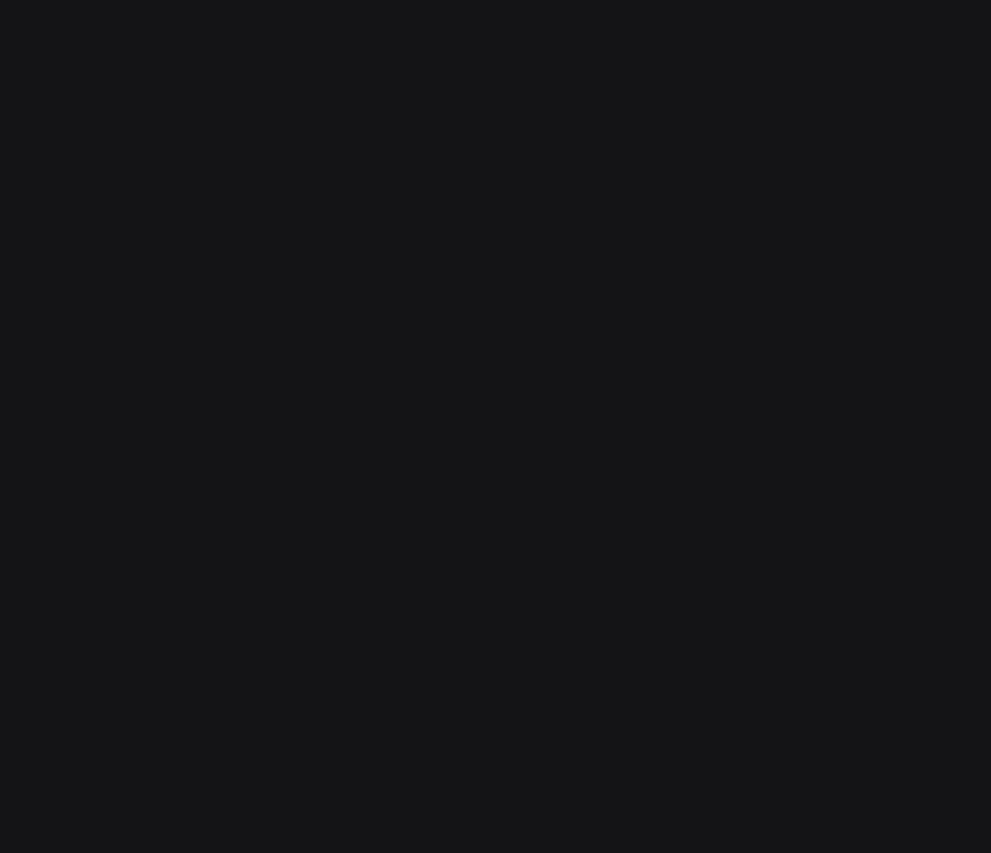
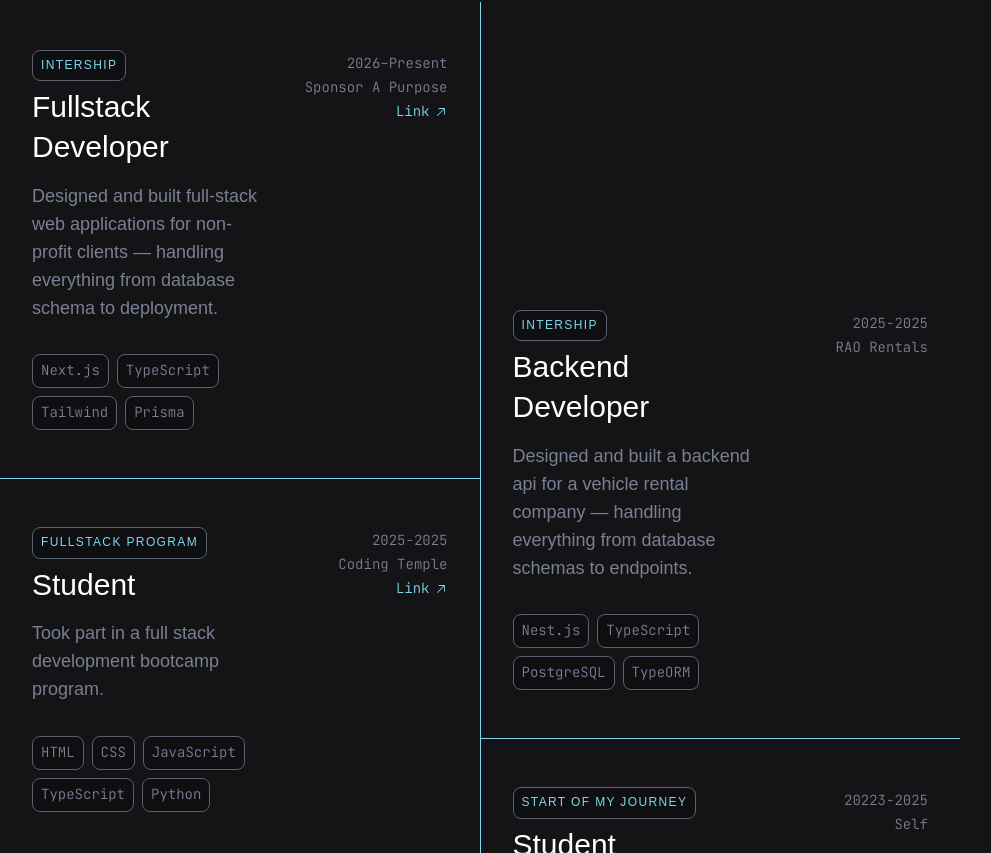
Before and after one commit to Cam96stanley/my-portfolio, a Next.js app: page /about in a window 1280 px wide. Shown: the part 1447-2300 px from the top of the page, without its empty margins (160-1151 px from the left). Before the commit the page ends 1186 px from the top, so only its background shows below. Built offline with nearby package versions, Linux system fonts and the light colour scheme; a web font is replaced by a local one.

Commit message:
feat: created timeline section on about page and ran lint

```diff
--- a/src/app/about/page.tsx
+++ b/src/app/about/page.tsx
@@ -1,26 +1,35 @@
+import {
+  ArrowRightIcon,
+  ArrowUpRightIcon,
+} from "@phosphor-icons/react/dist/ssr";
 import Image from "next/image";
 import Link from "next/link";
-import { ArrowUpRightIcon, ArrowRightIcon } from "@phosphor-icons/react/dist/ssr";
+import { timelineData } from "@/data/timelineData";
 import { Button } from "@/ui/primitives/Button";
 
 export default function About() {
+  const leftEntries = timelineData.filter((e) => e.side === "left");
+  const rightEntries = timelineData.filter((e) => e.side === "right");
+
   return (
     <div className="px-4 md:px-24 pb-24">
-            {/* Heading */}
+      {/* Hero */}
       <section className="mb-16 lg:mb-28">
         <p className="para-sm-upper-reg text-subtle mb-4">About</p>
         <p className="heading-3 md:heading-1">
-                    The person behind<br />
+          The person behind
+          <br />
           the{" "}
           <span className="para-mono-lg text-[28px] md:text-[48px] text-subtle">
-                        {"<"}<span className="text-sky">code</span>{">"}
+            {"<"}
+            <span className="text-sky">code</span>
+            {">"}
           </span>
         </p>
       </section>
 
-            {/* Article */}
       <section className="flex flex-col lg:flex-row gap-12 lg:gap-24 lg:px-16">
-                {/* Photo + stats + buttons — first on mobile, second on desktop */}
+        {/* Photo + stats + buttons */}
         <div className="flex flex-col rounded-xl order-1 lg:order-2 lg:w-[420px] shrink-0">
           <div className="relative w-full h-[280px] sm:h-[340px] lg:h-[368px]">
             <Image
@@ -33,16 +42,28 @@ export default function About() {
 
           <div className="border-t border-border flex items-start justify-between pt-6 pb-8 px-6 gap-4">
             <div className="flex flex-col gap-1.5">
-                            <p className="text-2xl lg:text-[28px] font-bold text-sky leading-normal">12+</p>
-                            <p className="para-sm-upper-reg text-[10px] text-subtle">Projects Live</p>
+              <p className="text-2xl lg:text-[28px] font-bold text-sky leading-normal">
+                12+
+              </p>
+              <p className="para-sm-upper-reg text-[10px] text-subtle">
+                Projects Live
+              </p>
             </div>
             <div className="flex flex-col gap-1.5">
-                            <p className="text-2xl lg:text-[28px] font-bold text-sky leading-normal">3 YRS</p>
-                            <p className="para-sm-upper-reg text-[10px] text-subtle">Experience</p>
+              <p className="text-2xl lg:text-[28px] font-bold text-sky leading-normal">
+                3 YRS
+              </p>
+              <p className="para-sm-upper-reg text-[10px] text-subtle">
+                Experience
+              </p>
             </div>
             <div className="flex flex-col gap-1.5">
-                            <p className="text-2xl lg:text-[28px] font-bold text-sky leading-normal">Open</p>
-                            <p className="para-sm-upper-reg text-[10px] text-subtle">To Opportunities</p>
+              <p className="text-2xl lg:text-[28px] font-bold text-sky leading-normal">
+                Open
+              </p>
+              <p className="para-sm-upper-reg text-[10px] text-subtle">
+                To Opportunities
+              </p>
             </div>
           </div>
 
@@ -67,7 +88,7 @@ export default function About() {
           </div>
         </div>
 
-                {/* Text — second on mobile, first on desktop */}
+        {/* Bio text */}
         <div className="flex flex-col gap-10 lg:gap-20 flex-1 order-2 lg:order-1">
           <p className="text-xl lg:text-[30px] leading-[1.4] font-light">
             <span className="font-bold text-foreground">
@@ -79,20 +100,200 @@ export default function About() {
           </p>
           <div className="para-lg-light flex flex-col gap-6">
             <p>
-                            I&apos;m a full-stack developer with a focus on TypeScript, Next.js, and Node.
-                            I care about the details that most people skip — API design, error handling,
-                            the kind of code that&apos;s still readable six months later.
+              I&apos;m a full-stack developer with a focus on TypeScript,
+              Next.js, and Node. I care about the details that most people skip
+              — API design, error handling, the kind of code that&apos;s still
+              readable six months later.
             </p>
             <p>
-                            I&apos;ve built everything from real-time collaboration tools to finance dashboards
-                            and headless CMS platforms. I&apos;m most effective when I can own a feature
-                            end-to-end — from database schema to the last pixel.
+              I&apos;ve built everything from real-time collaboration tools to
+              finance dashboards and headless CMS platforms. I&apos;m most
+              effective when I can own a feature end-to-end — from database
+              schema to the last pixel.
             </p>
             <p>
-                            Right now I&apos;m open to full-time roles and contract work. I work best on
-                            small, focused teams that move fast and care about what they ship.
+              Right now I&apos;m open to full-time roles and contract work. I
+              work best on small, focused teams that move fast and care about
+              what they ship.
             </p>
           </div>
+        </div>
+      </section>
+
+      {/* Background / Timeline */}
+      <section className="mt-24 lg:mt-36">
+        <div className="mb-16 lg:mb-28">
+          <p className="para-sm-upper-reg text-subtle mb-4">Background</p>
+          <p className="heading-3 md:heading-2">
+            Experience &amp;
+            <br />
+            education.
+          </p>
+        </div>
+
+        {/* Desktop two-column timeline */}
+        <div className="hidden lg:flex lg:px-16">
+          {/* Left column — self-stretch so border-r runs full height */}
+          <div className="flex-1 border-r border-sky flex flex-col self-stretch">
+            {leftEntries.map((entry) => (
+              <div
+                key={entry.company}
+                className="px-8 py-12 border-b border-sky last:border-b-0"
+              >
+                <div className="flex items-start justify-between gap-8">
+                  <div className="flex flex-col gap-8 flex-1 min-w-0">
+                    <div className="flex flex-col gap-4">
+                      <div className="flex flex-col gap-1.5">
+                        <span className="inline-flex self-start bg-black/25 border border-border rounded-md px-2 py-1.5 para-sm-upper-reg text-[12px] text-sky">
+                          {entry.badge}
+                        </span>
+                        <p className="heading-3 text-foreground">
+                          {entry.title}
+                        </p>
+                      </div>
+                      <p className="para-lg-light text-subtle">
+                        {entry.description}
+                      </p>
+                    </div>
+                    <div className="flex flex-wrap gap-2">
+                      {entry.techStack.map((tech) => (
+                        <span
+                          key={tech}
+                          className="bg-black/25 border border-border rounded-md px-2 py-1.5 para-mono-sm text-subtle"
+                        >
+                          {tech}
+                        </span>
+                      ))}
+                    </div>
+                  </div>
+                  <div className="flex flex-col items-end gap-1 w-36 shrink-0 pt-1">
+                    <p className="para-mono-sm text-subtle text-right">
+                      {entry.year}
+                    </p>
+                    <p className="para-mono-sm text-subtle text-right">
+                      {entry.company}
+                    </p>
+                    {entry.href && (
+                      <a
+                        href={entry.href}
+                        target="_blank"
+                        rel="noopener noreferrer"
+                        className="flex items-center gap-1 para-mono-sm text-sky hover:text-sky/80"
+                      >
+                        Link <ArrowUpRightIcon size={14} />
+                      </a>
+                    )}
+                  </div>
+                </div>
+              </div>
+            ))}
+          </div>
+
+          {/* Right column */}
+          <div className="flex-1 flex flex-col pt-[260px]">
+            {rightEntries.map((entry) => (
+              <div
+                key={entry.company}
+                className="px-8 py-12 border-b border-sky last:border-b-0"
+              >
+                <div className="flex items-start justify-between gap-8">
+                  <div className="flex flex-col gap-8 flex-1 min-w-0">
+                    <div className="flex flex-col gap-4">
+                      <div className="flex flex-col gap-1.5">
+                        <span className="inline-flex self-start bg-black/25 border border-border rounded-md px-2 py-1.5 para-sm-upper-reg text-[12px] text-sky">
+                          {entry.badge}
+                        </span>
+                        <p className="heading-3 text-foreground">
+                          {entry.title}
+                        </p>
+                      </div>
+                      <p className="para-lg-light text-subtle">
+                        {entry.description}
+                      </p>
+                    </div>
+                    <div className="flex flex-wrap gap-2">
+                      {entry.techStack.map((tech) => (
+                        <span
+                          key={tech}
+                          className="bg-black/25 border border-border rounded-md px-2 py-1.5 para-mono-sm text-subtle"
+                        >
+                          {tech}
+                        </span>
+                      ))}
+                    </div>
+                  </div>
+                  <div className="flex flex-col items-end gap-1 w-36 shrink-0 pt-1">
+                    <p className="para-mono-sm text-subtle text-right">
+                      {entry.year}
+                    </p>
+                    <p className="para-mono-sm text-subtle text-right">
+                      {entry.company}
+                    </p>
+                    {entry.href && (
+                      <a
+                        href={entry.href}
+                        target="_blank"
+                        rel="noopener noreferrer"
+                        className="flex items-center gap-1 para-mono-sm text-sky hover:text-sky/80"
+                      >
+                        Link <ArrowUpRightIcon size={14} />
+                      </a>
+                    )}
+                  </div>
+                </div>
+              </div>
+            ))}
+          </div>
+        </div>
+
+        {/* Mobile / tablet single-column timeline */}
+        <div className="lg:hidden flex flex-col border-l border-sky pl-6 gap-0">
+          {timelineData.map((entry) => (
+            <div
+              key={entry.company}
+              className="pb-12 border-b border-sky last:border-b-0 pt-8 first:pt-0"
+            >
+              <div className="flex flex-col gap-6">
+                <div className="flex items-start justify-between gap-4">
+                  <div className="flex flex-col gap-1.5">
+                    <span className="inline-flex self-start bg-black/25 border border-border rounded-md px-2 py-1.5 para-sm-upper-reg text-[12px] text-sky">
+                      {entry.badge}
+                    </span>
+                    <p className="heading-4 text-foreground">{entry.title}</p>
+                  </div>
+                  <div className="flex flex-col items-end gap-0.5 shrink-0 pt-1">
+                    <p className="para-mono-sm text-subtle text-right">
+                      {entry.year}
+                    </p>
+                    <p className="para-mono-sm text-subtle text-right">
+                      {entry.company}
+                    </p>
+                    {entry.href && (
+                      <a
+                        href={entry.href}
+                        target="_blank"
+                        rel="noopener noreferrer"
+                        className="flex items-center gap-1 para-mono-sm text-sky"
+                      >
+                        Link <ArrowUpRightIcon size={14} />
+                      </a>
+                    )}
+                  </div>
+                </div>
+                <p className="para-sm-light text-subtle">{entry.description}</p>
+                <div className="flex flex-wrap gap-2">
+                  {entry.techStack.map((tech) => (
+                    <span
+                      key={tech}
+                      className="bg-black/25 border border-border rounded-md px-2 py-1.5 para-mono-sm text-subtle"
+                    >
+                      {tech}
+                    </span>
+                  ))}
+                </div>
+              </div>
+            </div>
+          ))}
         </div>
       </section>
     </div>
--- /dev/null
+++ b/src/data/timelineData.ts
@@ -0,0 +1,54 @@
+export type TimelineEntry = {
+  badge: string;
+  title: string;
+  description: string;
+  techStack: string[];
+  year: string;
+  company: string;
+  href?: string;
+  side: "left" | "right";
+};
+
+export const timelineData: TimelineEntry[] = [
+  {
+    badge: "Intership",
+    title: "Fullstack Developer",
+    description:
+      "Designed and built full-stack web applications for non-profit clients — handling everything from database schema to deployment.",
+    techStack: ["Next.js", "TypeScript", "Tailwind", "Prisma"],
+    year: "2026–Present",
+    company: "Sponsor A Purpose",
+    href: "https://sponsorapet.org",
+    side: "left",
+  },
+  {
+    badge: "Intership",
+    title: "Backend Developer",
+    description:
+      "Designed and built a backend api for a vehicle rental company — handling everything from database schemas to endpoints.",
+    techStack: ["Nest.js", "TypeScript", "PostgreSQL", "TypeORM"],
+    year: "2025-2025",
+    company: "RAO Rentals",
+    side: "right",
+  },
+  {
+    badge: "FullStack Program",
+    title: "Student",
+    description: "Took part in a full stack development bootcamp program.",
+    techStack: ["HTML", "CSS", "JavaScript", "TypeScript", "Python"],
+    year: "2025-2025",
+    company: "Coding Temple",
+    href: "https://www.codingtemple.com/",
+    side: "left",
+  },
+  {
+    badge: "Start of my journey",
+    title: "Student",
+    description:
+      "Started studying frontend web development. Learning web dev foundations of HTML, CSS, and JavaScript and building small projects to develop my foundational skills.",
+    techStack: ["HTML", "CSS", "JavaScript"],
+    year: "20223-2025",
+    company: "Self",
+    side: "right",
+  },
+];
--- a/src/ui/components/ContactForm.tsx
+++ b/src/ui/components/ContactForm.tsx
@@ -3,11 +3,11 @@
 import { zodResolver } from "@hookform/resolvers/zod";
 import { ArrowUpRightIcon } from "@phosphor-icons/react";
 import { useForm } from "react-hook-form";
+import { toast } from "sonner";
 import z from "zod";
 import { Button } from "../primitives/Button";
 import { Input } from "../primitives/Input";
 import { Textarea } from "../primitives/Textarea";
-import { toast } from "sonner";
 
 const schema = z.object({
   name: z.string().min(1, "Name is required"),
@@ -41,8 +41,7 @@ export default function ContactForm() {
     } catch {
       toast.error("Something went wrong. Please try again.");
     }
-
-  }
+  };
 
   return (
     <form onSubmit={handleSubmit(onSubmit)}>
--- a/src/ui/components/Footer.tsx
+++ b/src/ui/components/Footer.tsx
@@ -5,5 +5,5 @@ export default function Footer() {
         <p className="para-mono-rg">Cameron Stanley &copy;2026</p>
       </div>
     </footer>
-    )
+  );
 }
```
Also changed, not shown: src/app/layout.tsx (+5 -7 lines). Lines whose indentation alone changed are shown as unchanged.
